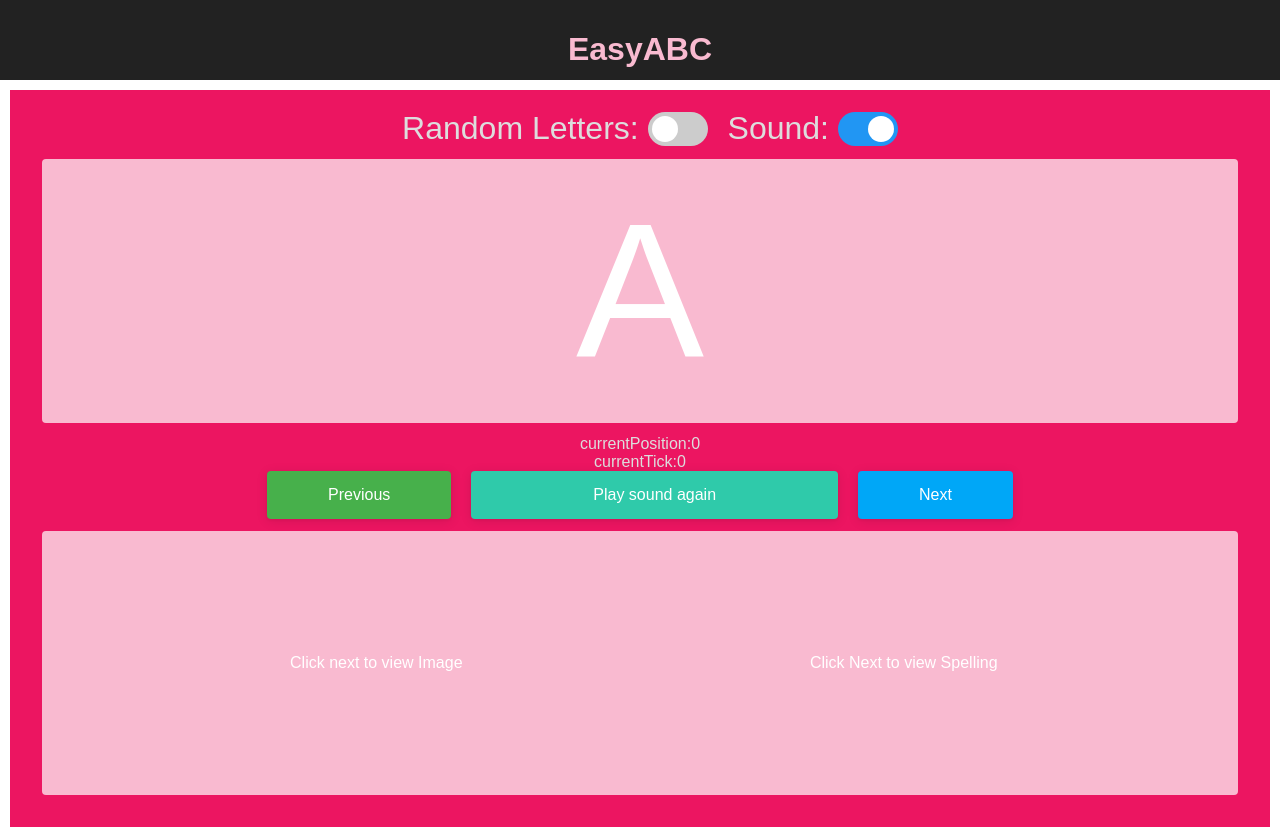
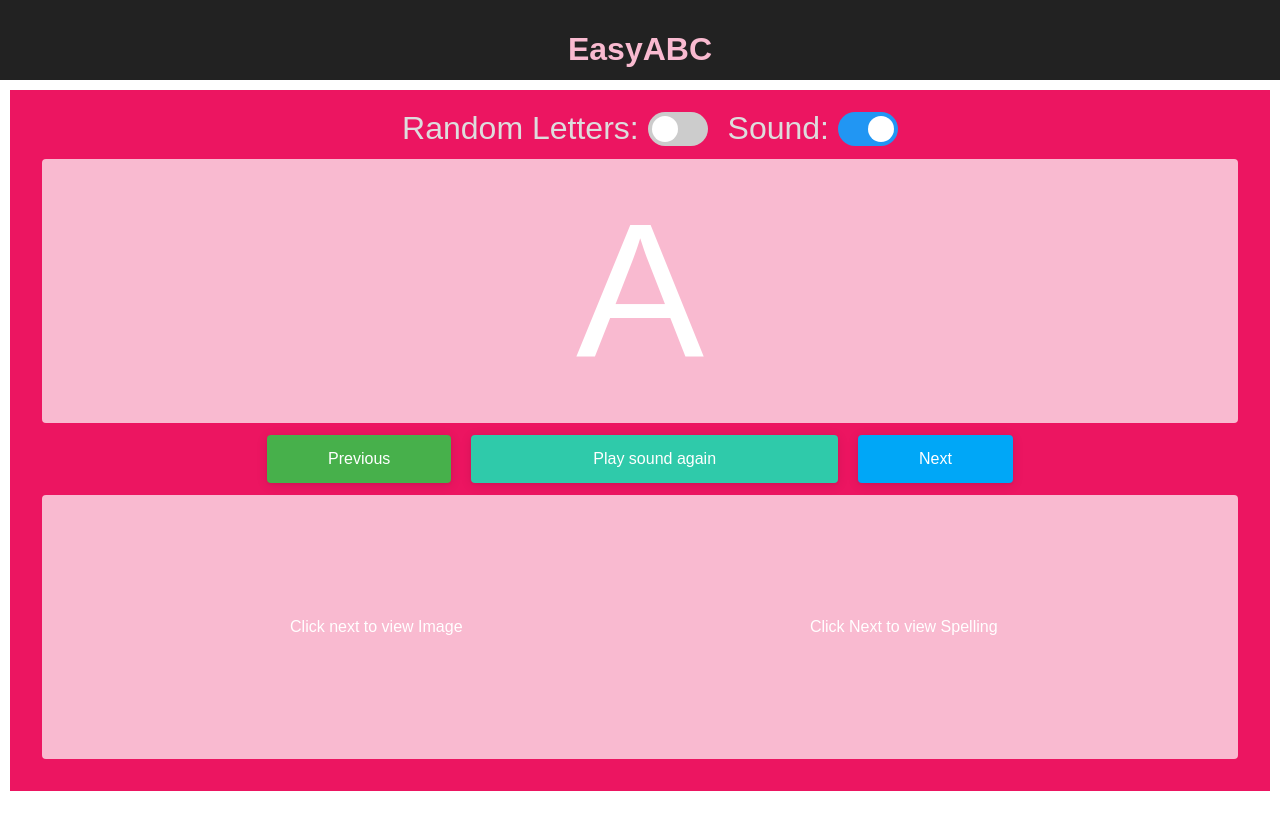
Before and after one commit to CruiseDevice/easy-abc, a React (Create React App) app: page / in a window 1280 px wide. After the commit the page ends 801 px from the top, so only its background shows below. Built offline with nearby package versions, Linux system fonts and the light colour scheme.

Commit message:
remove unnecessary code

```diff
--- a/src/EasyABC.js
+++ b/src/EasyABC.js
@@ -164,8 +164,6 @@ class EasyABC extends Component {
               data-key = "letter"/>
 
           </div>
-          currentPosition:{this.state.currentPosition}<br/>
-          currentTick:{this.state.currentTick}
           <div className = "buttons">
             <a onClick = {this.previous} className = "button prev">Previous</a>
 
```
